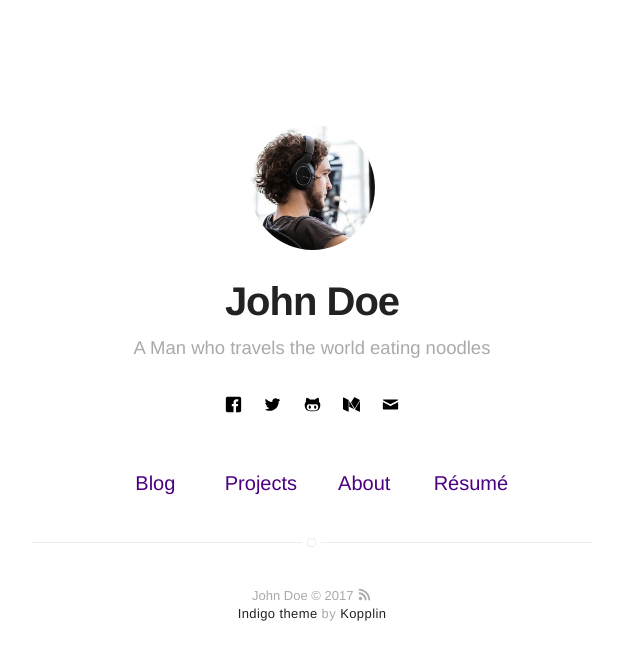
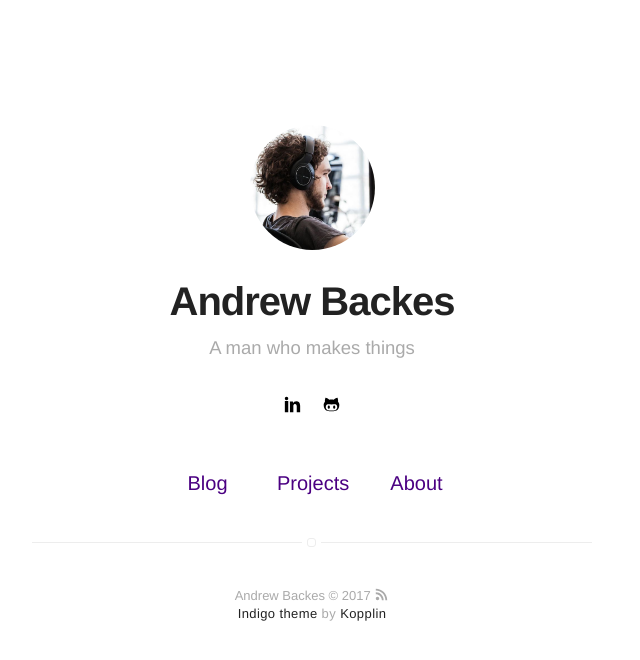
Before and after one commit to andrewbackes/andrewbackes, a Jekyll site: the page built from index.html, in a window 1280 px wide. Shown: the top 660 px of the page, without its empty margins (328-968 px from the left). Built offline with Jekyll 4.4.1, drawn with Linux system fonts in a browser that asks for light colours.

Commit message:
Changed config

```diff
--- a/_config.yml
+++ b/_config.yml
@@ -1,6 +1,6 @@
 # main text of home
-name: John Doe
-bio: A Man who travels the world eating noodles
+name: Andrew Backes
+bio: A man who makes things
 
 # twitter summary info
 description: A blog about technology and stuff related
@@ -12,11 +12,11 @@ picture: assets/images/profile.jpg
 
 # If you want to include your resume, set to true
 # and specify source (external or local).
-resume: true
+resume: false
 resume-external: true
 resume-url: https://google.com/?q=my+resume
 
-url: https://koppl.in/indigo
+url: http://www.aback.es
 # your url: http://USERNAME.github.io
 
 permalink: /:title/
@@ -34,36 +34,41 @@ disqus:
   categories: [blog, project] # only show disqus for posts that have these categories
 
 # if you don't have any of social below, comment the line
-facebook: myfacebook
-twitter: mytwitter
+# facebook: myfacebook
+# twitter: mytwitter
 # google: mygoogle
 # instagram: myinstagram
 # pinterest: mypinterest
-# linkedin: mylinkedin
+linkedin: andrewbackes
 # youtube: myyoutube
 # spotify: myspotify
-github: mygithub
+github: andrewbackes
 # lastfm: mylastfm
 # stackoverflow: 7044681/mystackoverflow
 # quora: userquora
 # reddit: username
-medium: medium
+# medium: medium
 # vimeo: myvimeo
-email: myemail@gmail.com
+# email: myemail@gmail.com
 
 authors:
-    johndoe:
-        name: John Doe
-        bio: A Man who travels the world eating noodles
+    andrewbackes:
+        name: Andrew Backes
+        bio: A man who makes things
         external-image: false
         picture: assets/images/profile.jpg
-        twitter: johndoe
-    jamesfoster:
-        name: James Foster
-        bio: A Man who develops software with coffee
-        external-image: false
-        picture: assets/images/james.jpg
-        twitter: jamesfoster
+#    johndoe:
+#        name: John Doe
+#        bio: A Man who travels the world eating noodles
+#        external-image: false
+#        picture: assets/images/profile.jpg
+#        twitter: johndoe
+#    jamesfoster:
+#        name: James Foster
+#        bio: A Man who develops software with coffee
+#        external-image: false
+#        picture: assets/images/james.jpg
+#        twitter: jamesfoster
 
 # do you want a larger site? change the option below
 # options: [normal, large] | default: normal
```
